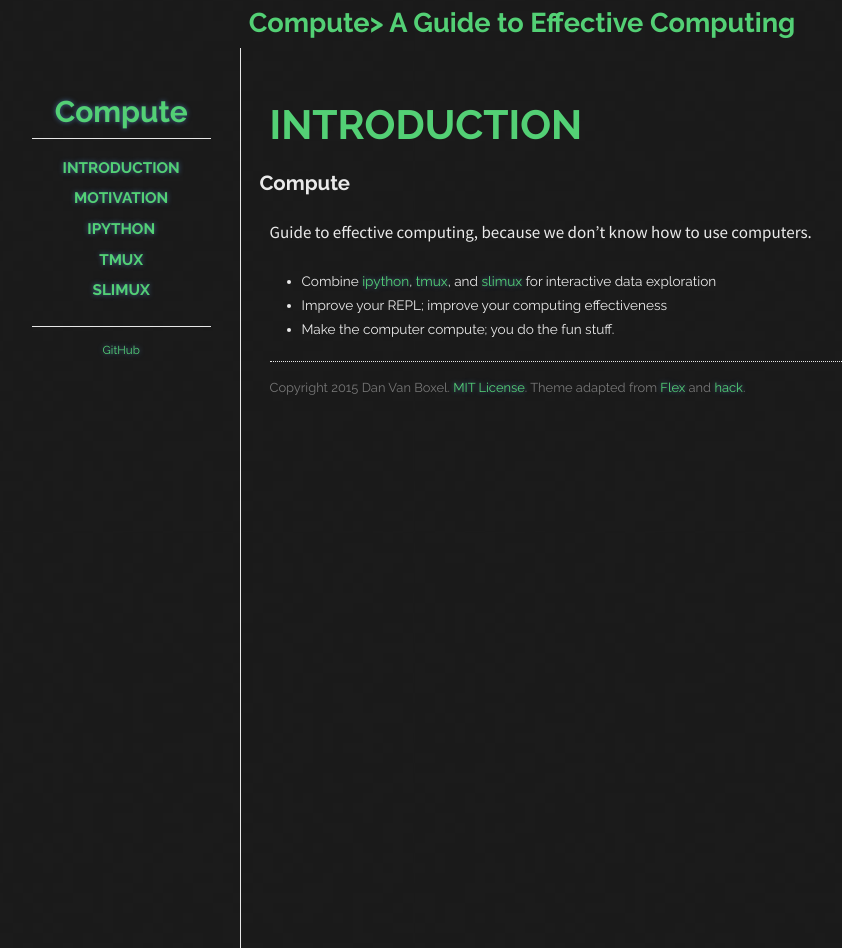
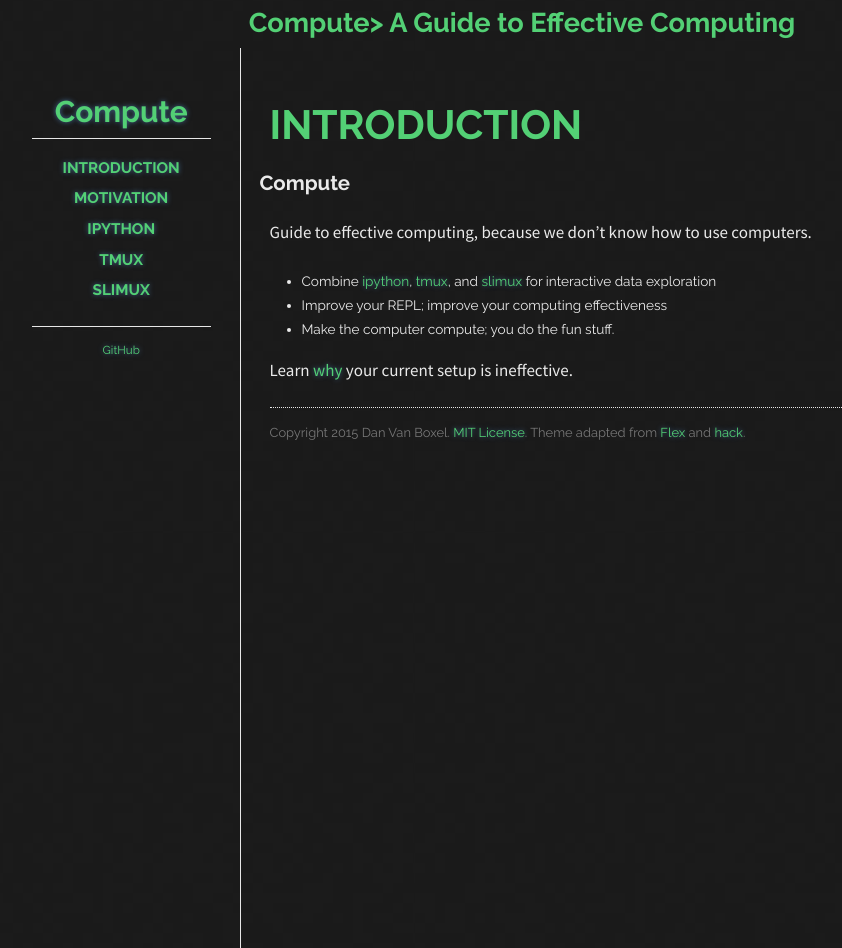
Before and after one commit to dvbuntu/compute, a Jekyll site: the page built from _posts/2100-01-01-intro.md, in a window 1280 px wide. Shown: the whole page, without its empty margins (118-960 px from the left). Built offline with Jekyll 4.4.1, drawn with Linux system fonts in a browser that asks for light colours; Markdown is read by kramdown in place of the engine named in the settings.

Commit message:
Add link to motivation off intro page

```diff
--- a/_posts/2100-01-01-intro.md
+++ b/_posts/2100-01-01-intro.md
@@ -14,3 +14,5 @@ Guide to effective computing, because we don't know how to use computers.
 * Combine [ipython]({{ site.baseurl }}/{% post_url 2090-01-01-ipython %}), [tmux]({{ site.baseurl }}/{% post_url 2080-01-01-tmux %}), and [slimux]({{ site.baseurl }}/{%post_url 2070-01-01-slimux %}) for interactive data exploration
 * Improve your REPL; improve your computing effectiveness
 * Make the computer compute; you do the fun stuff.
+
+Learn [why]({{ site.baseurl }}/{% post_url 2099-01-01-motivation %}) your current setup is ineffective.
```
